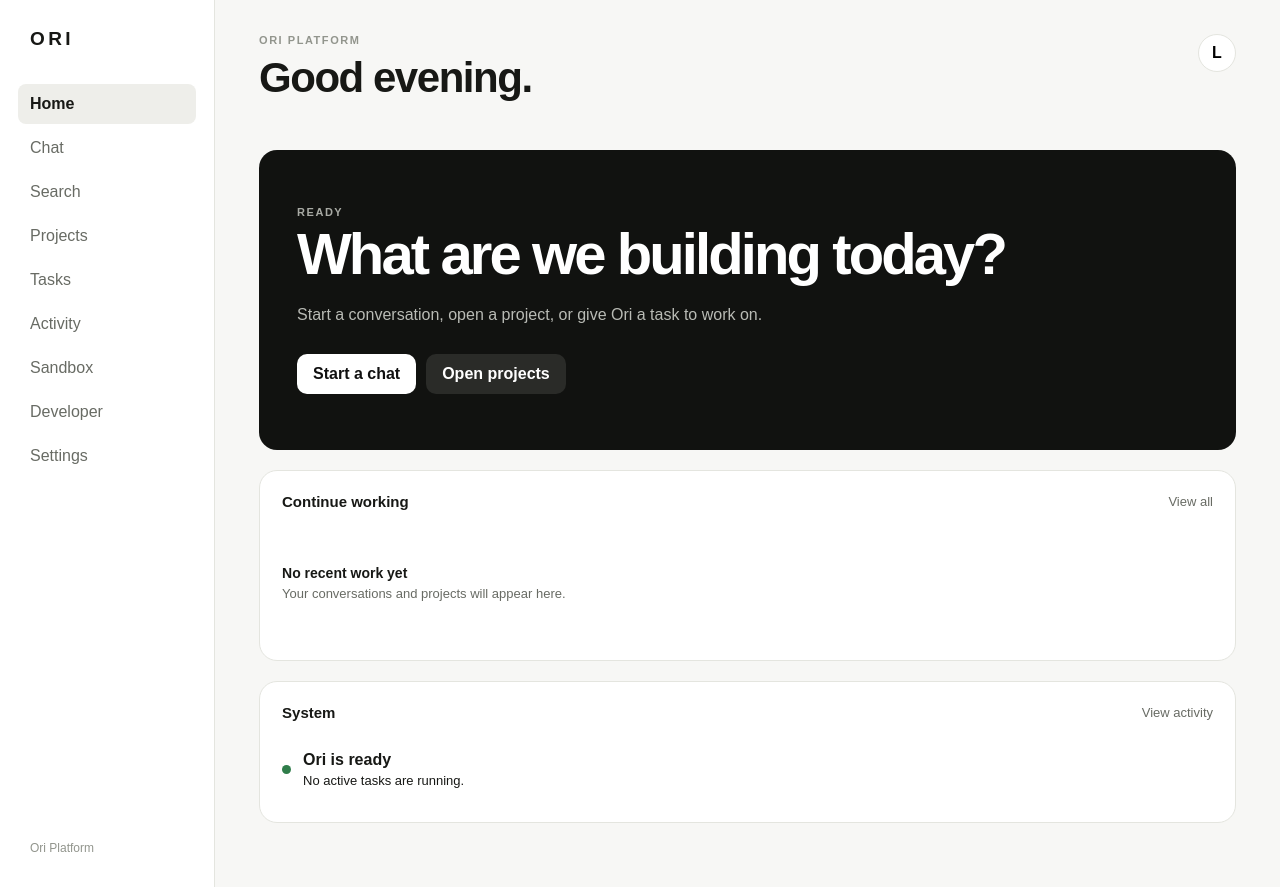
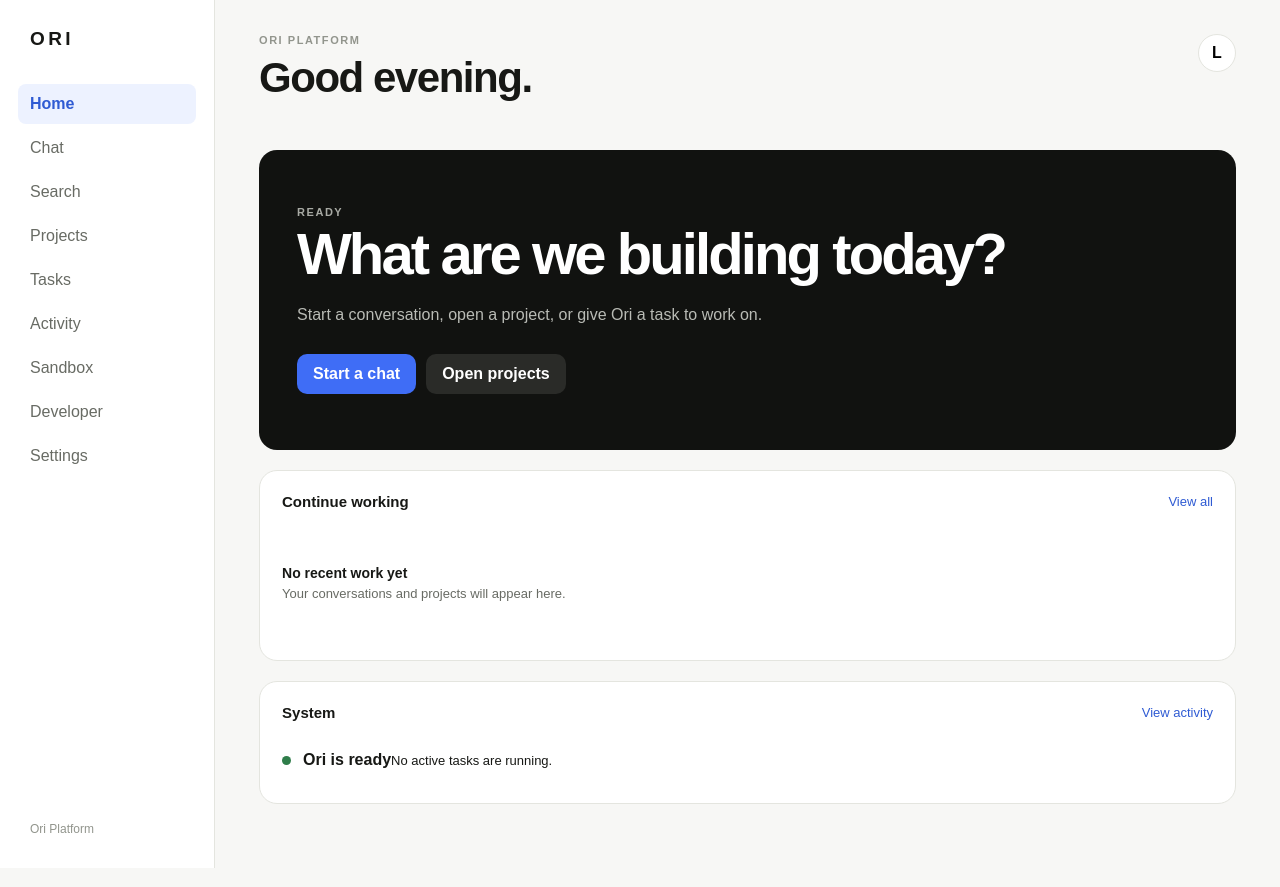
Before and after one commit to 30lnewcomb-byte/ori-platform, a Next.js app in the folder apps/web/: page / in a window 1280 px wide. Built offline with nearby package versions, Linux system fonts and the light colour scheme.

Commit message:
feat: introduce Ori blue accent system

```diff
--- a/apps/web/app/globals.css
+++ b/apps/web/app/globals.css
@@ -6,7 +6,9 @@
   --text-secondary: #686b64;
   --text-muted: #92958d;
   --border-subtle: #e4e5df;
-  --accent-primary: #171815;
+  --accent-primary: #3f6df6;
+  --accent-soft: #edf2ff;
+  --accent-strong: #2f5bd3;
   --status-success: #2f7d4a;
   --focus-ring: #5b6cff;
   --radius-sm: 8px;
@@ -27,8 +29,8 @@ button:focus-visible, a:focus-visible, textarea:focus-visible { outline: 3px sol
 .brand { font-size: 19px; font-weight: 800; letter-spacing: .18em; padding: 0 12px 34px; }
 .sidebar nav { display: grid; gap: 4px; }
 .navItem { padding: 11px 12px; border-radius: var(--radius-sm); color: var(--text-secondary); }
-.navItem:hover { background: #f0f0ec; color: var(--text-primary); }
-.navItem.active { background: #eeeeea; color: var(--text-primary); font-weight: 650; }
+.navItem:hover { background: var(--accent-soft); color: var(--accent-strong); }
+.navItem.active { background: var(--accent-soft); color: var(--accent-strong); font-weight: 650; }
 .sidebarFooter { margin-top: auto; padding: 12px; color: var(--text-muted); font-size: 12px; }
 
 .content { width: min(1180px, 100%); margin: 0 auto; padding: 34px 44px 64px; }
@@ -44,17 +46,17 @@ h1 { margin: 0; font-size: clamp(28px, 4vw, 42px); letter-spacing: -.035em; }
 .heroCopy { max-width: 570px; color: #b9bbb5; line-height: 1.55; margin: 20px 0 26px; }
 .actions { display: flex; gap: 10px; flex-wrap: wrap; }
 .primary, .secondary { border: 0; border-radius: 10px; padding: 11px 16px; font-weight: 700; }
-.primary { background: #fff; color: #111; }
+.primary { background: var(--accent-primary); color: #fff; }
+.primary:hover { background: var(--accent-strong); }
 .secondary { background: #2a2b28; color: #fff; }
 .sectionBlock { background: var(--surface-raised); border: 1px solid var(--border-subtle); border-radius: var(--radius-lg); padding: 22px; }
 .sectionHeader { display: flex; align-items: center; justify-content: space-between; gap: 16px; margin-bottom: 18px; }
 .sectionHeader h3 { margin: 0; font-size: 15px; }
-.sectionHeader a { color: var(--text-secondary); font-size: 13px; }
+.sectionHeader a { color: var(--accent-strong); font-size: 13px; }
 .emptyState { min-height: 110px; display: flex; flex-direction: column; justify-content: center; gap: 5px; color: var(--text-secondary); }
 .emptyState strong { color: var(--text-primary); font-size: 14px; }
 .emptyState span, .statusRow span { font-size: 13px; }
 .statusRow { display: flex; gap: 12px; align-items: center; padding: 12px 0; }
-.statusRow div { display: grid; gap: 4px; }
 .statusDot { width: 9px; height: 9px; flex: 0 0 auto; border-radius: 50%; background: var(--status-success); }
 
 /* Ori conversation: user is contained on the right; Ori remains open text on the left. */
@@ -70,7 +72,8 @@ h1 { margin: 0; font-size: clamp(28px, 4vw, 42px); letter-spacing: -.035em; }
 .oriText { max-width: 720px; color: var(--text-primary); }
 .composer { position: fixed; bottom: 24px; left: calc(50% + 118px); transform: translateX(-50%); width: min(820px, calc(100vw - 330px)); display: flex; align-items: flex-end; gap: 8px; padding: 10px; background: var(--surface-raised); border: 1px solid var(--border-subtle); border-radius: 18px; box-shadow: 0 8px 30px rgb(0 0 0 / 8%); }
 .composer textarea { flex: 1; min-height: 42px; max-height: 180px; padding: 10px 12px; border: 0; outline: 0; resize: none; background: transparent; color: var(--text-primary); line-height: 1.45; }
-.sendButton { width: 38px; height: 38px; border: 0; border-radius: 50%; background: var(--surface-strong); color: #fff; font-size: 20px; line-height: 1; }
+.sendButton { width: 38px; height: 38px; border: 0; border-radius: 50%; background: var(--accent-primary); color: #fff; font-size: 20px; line-height: 1; }
+.sendButton:hover { background: var(--accent-strong); }
 
 @media (max-width: 760px) {
   .shell { display: block; padding-bottom: 72px; }
```
